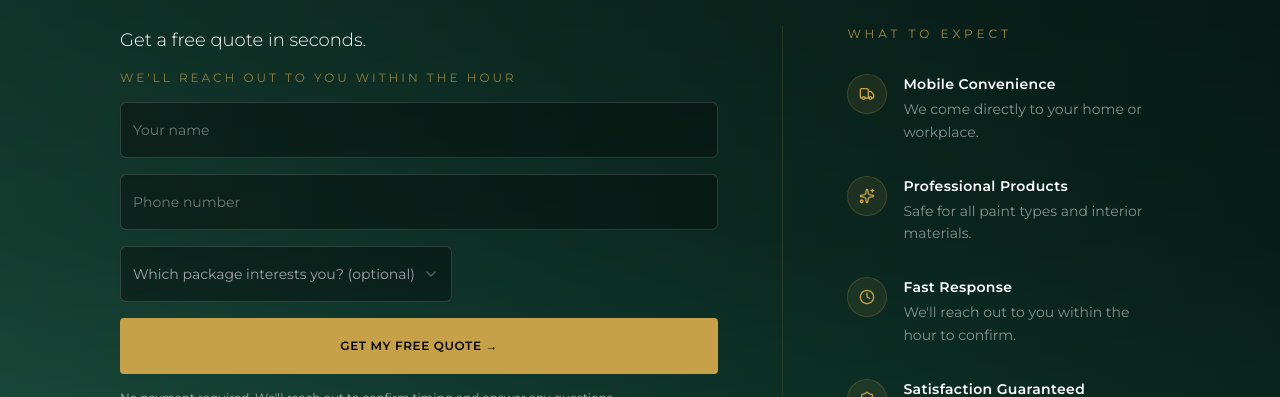
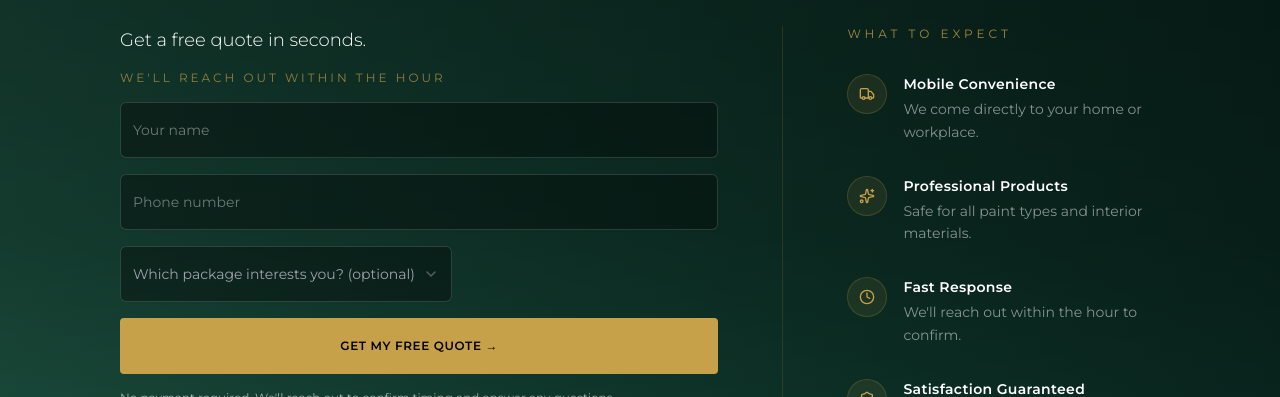
Before and after one commit to threecrown5/three-crowns-detailing, a Next.js app: page /book in a window 1280 px wide. Shown: the part 320-717 px from the top of the page. Built offline with nearby package versions, Linux system fonts and the light colour scheme.

Commit message:
Update page.tsx

```diff
--- a/app/book/page.tsx
+++ b/app/book/page.tsx
@@ -26,7 +26,7 @@ const trustItems = [
   },
   {
     title: "Fast Response",
-    description: "We'll reach out to you within the hour to confirm.",
+    description: "We'll reach out within the hour to confirm.",
     icon: Clock,
   },
   {
@@ -100,7 +100,7 @@ function BookPageContent() {
                   Get a free quote in seconds.
                 </p>
                 <p className="text-xs tracking-[3px] uppercase text-gold opacity-70">
-                  We'll reach out to you within the hour
+                  We'll reach out within the hour
                 </p>
 
                 {/* Name */}
@@ -164,7 +164,7 @@ function BookPageContent() {
                 <CheckCircle className="mx-auto mb-4 text-gold" size={48} />
                 <h2 className="text-2xl text-gold font-semibold mb-3">You're all set.</h2>
                 <p className="opacity-70">
-                  We'll call you shortly to confirm your appointment.<br />
+                  We'll reach out shortly to confirm your appointment.<br />
                   Questions? Call or text (818) 296-7347.
                 </p>
               </div>
```
